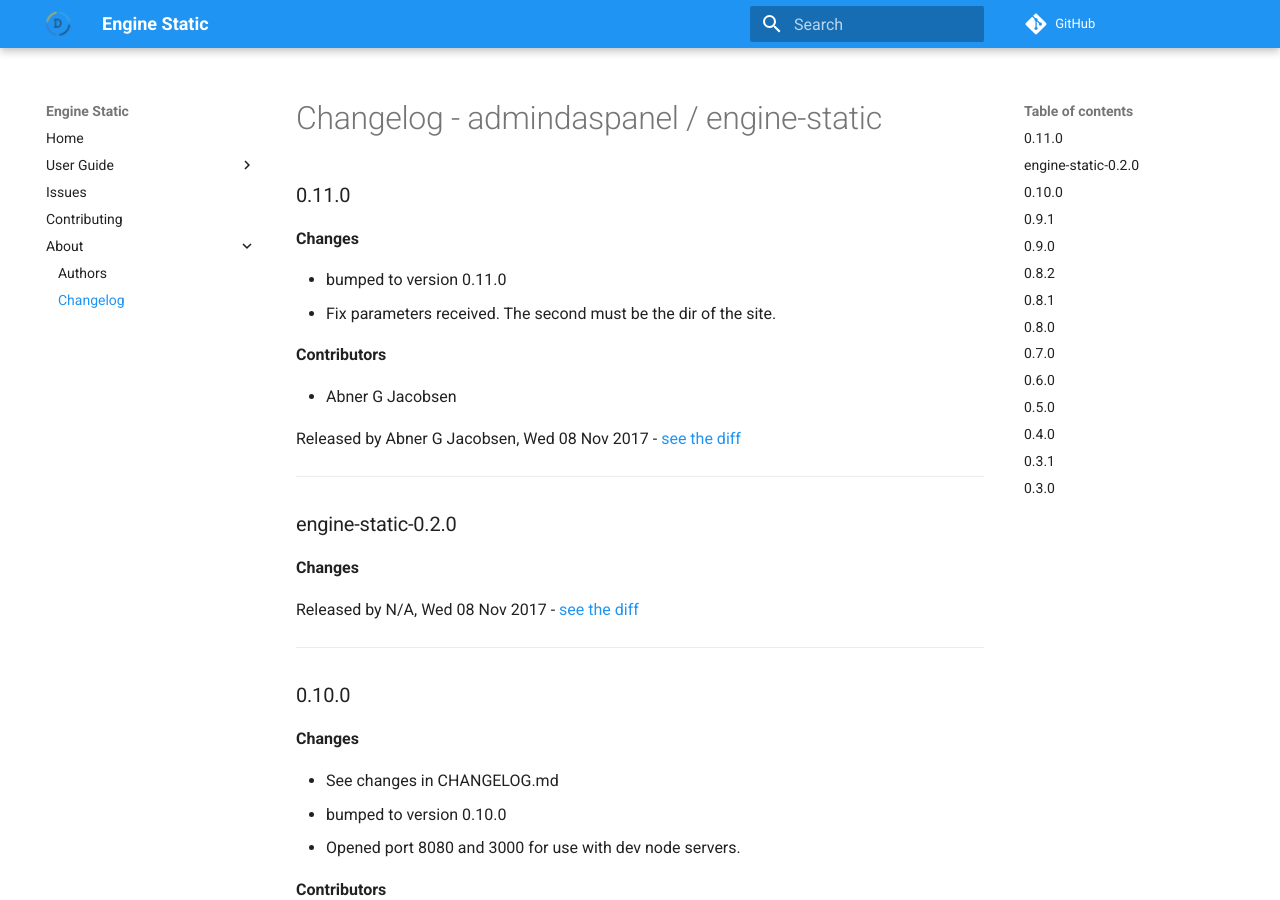
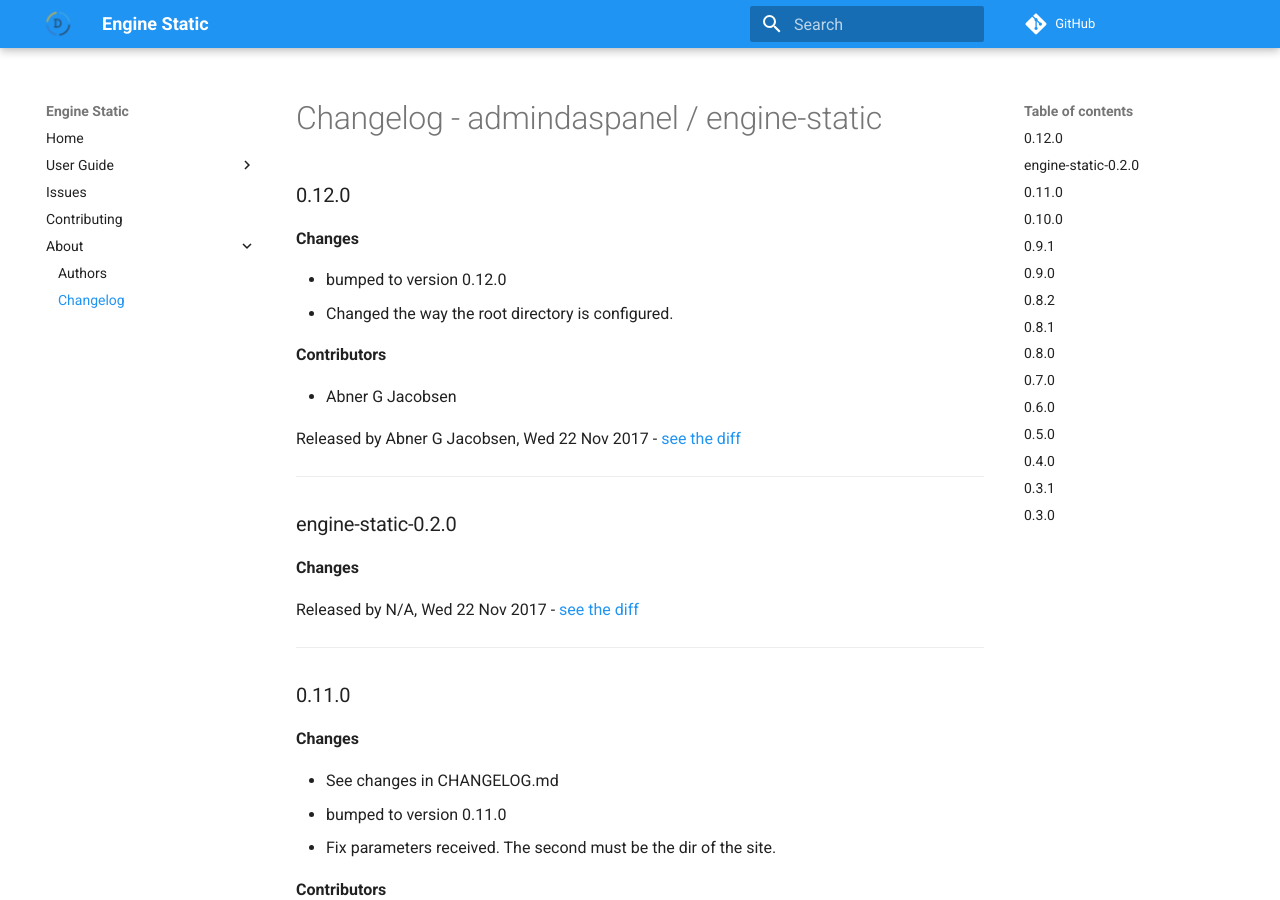
Before and after one commit to daspanel/engine-static, an MkDocs documentation site: the page built from docs/changelog.md, in a window 1280 px wide and 900 px high. Built offline with MkDocs 1.6.1 and Material for MkDocs 9.7.7, drawn with Linux system fonts in a browser that asks for light colours; comment, search, counter and statistics services are not loaded; old or Windows-style settings are respelled for this version of MkDocs.

Commit message:
See changes in CHANGELOG.md

```diff
--- a/docs/changelog.md
+++ b/docs/changelog.md
@@ -1,8 +1,31 @@
 # Changelog - admindaspanel / engine-static
+
+### 0.12.0
+__Changes__
+
+- bumped to version 0.12.0
+- Changed the way the root directory is configured.
+
+__Contributors__
+
+- Abner G Jacobsen
+
+Released by Abner G Jacobsen, Wed 22 Nov 2017 -
+[see the diff](https://github.com/admindaspanel/engine-static/compare/0.11.0...0.12.0#diff)
+______________
+
+### engine-static-0.2.0
+__Changes__
+
+
+Released by N/A, Wed 22 Nov 2017 -
+[see the diff](https://github.com/admindaspanel/engine-static/compare/...#diff)
+______________
 
 ### 0.11.0
 __Changes__
 
+- See changes in CHANGELOG.md
 - bumped to version 0.11.0
 - Fix parameters received. The second must be the dir of the site.
 
@@ -12,14 +35,6 @@ __Contributors__
 
 Released by Abner G Jacobsen, Wed 08 Nov 2017 -
 [see the diff](https://github.com/admindaspanel/engine-static/compare/0.10.0...0.11.0#diff)
-______________
-
-### engine-static-0.2.0
-__Changes__
-
-
-Released by N/A, Wed 08 Nov 2017 -
-[see the diff](https://github.com/admindaspanel/engine-static/compare/...#diff)
 ______________
 
 ### 0.10.0
```
Also changed, not shown: CHANGELOG.md (+23 -8 lines).
